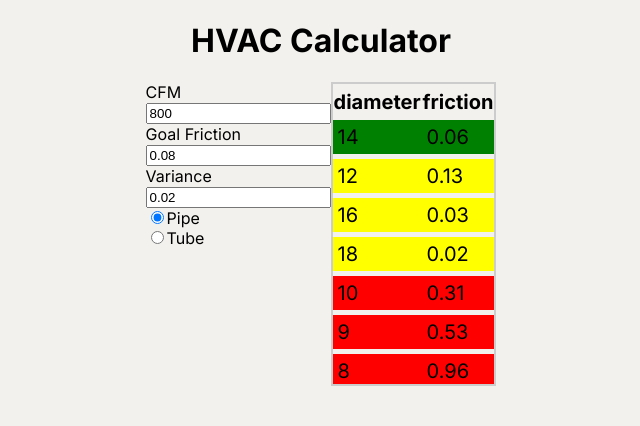
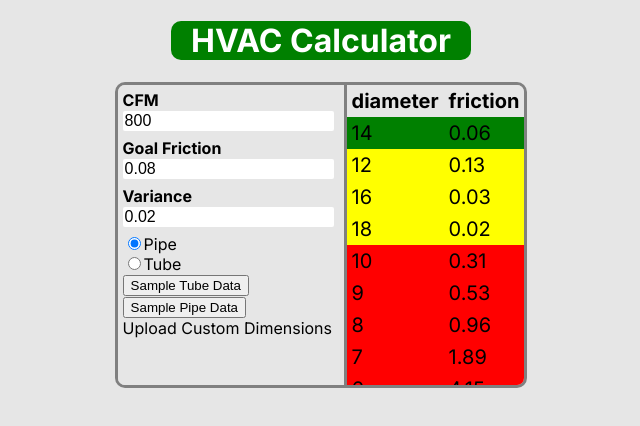
Before and after one commit to WillemHueffed/HVAC_Calculator, a Next.js app in the folder hvac-calculator-website/: page / in a window 1280 px wide. Shown: the top 426 px of the page, without its empty margins (319-959 px from the left). Built offline with nearby package versions, Linux system fonts and the light colour scheme.

Commit message:
sample file downloads work - will need styling adjustments working on upload button, havn't touched much of the data handling once uploaded

```diff
--- a/hvac-calculator-website/src/app/globals.css
+++ b/hvac-calculator-website/src/app/globals.css
@@ -1,3 +1,3 @@
 body {
-  background-color: hsl(40, 20%, 94%);
+  background-color: hsl(0, 0%, 90%);
 }
--- a/hvac-calculator-website/src/app/page.module.css
+++ b/hvac-calculator-website/src/app/page.module.css
@@ -3,40 +3,78 @@
 }
 
 .inputContainerDiv {
+  padding-right: 10px;
+  background-color: hsl(0, 0%, 90%);
+  padding-left: 5px;
+  padding-top: 5px;
+}
+
+.inputContainerDiv input {
+  font-size: 16px;
+}
+
+.inputForm label {
+  font-weight: bold;
+}
+
+.inputForm input {
+  margin-bottom: 7px;
+  border-radius: 2px;
+  border: none;
+}
+
+.inputForm label {
+  padding-bottom: 5px;
 }
 
 .flexDiv {
   display: flex;
   flex-direction: row;
   justify-content: center;
+  width: fit-content;
+  border: solid;
+  border-width: 3px;
+  border-radius: 10px;
+  border-color: hsl(0, 0%, 50%);
+  overflow: hidden;
+  margin-left: auto;
+  margin-right: auto;
+}
+
+.headerDiv {
+  background-color: green;
+  border-radius: 10px;
+  width: 300px;
+  margin: auto;
+}
+
+.headerDiv span {
+  color: white;
 }
 
 .tableDiv {
   max-height: 300px;
   max-width: 400px;
   font-size: 20px;
-  border: 2px solid #ccc;
+  border-left: none;
   overflow: auto;
+  background-color: hsl(0, 0%, 90%);
 }
 
 .dataTable {
-  border-collapse: separate;
-  border-spacing: 0 5px;
-  width: 100%;
+  table-layout: fixed;
+  border-collapse: collapse;
+}
+
+.dataTable th {
+  padding: 4px 5px 4px 5px;
 }
 
 .dataTable td {
-  padding: 5px;
+  padding: 4px 5px 4px 5px;
 }
 
-.dataTable tr {
-  border-bottom: 100px solid #3498db;
+.columnBreak {
+  width: 3px;
+  background-color: hsl(0, 0%, 50%);
 }
-
-.test {
-  border-bottom: 100px solid #3498db;
-}
-
-.dataTable tr:last-child {
-  border-bottom: none;
-}
--- a/hvac-calculator-website/src/app/page.tsx
+++ b/hvac-calculator-website/src/app/page.tsx
@@ -136,6 +136,93 @@ interface FormValues {
   diameter: number;
 }
 
+const handleFileUpload = (event: React.ChangeEvent<HTMLInputElement>) => {
+  if (!event.target.files) return;
+  console.log(event.target.files[0]);
+};
+
+function FileInputComponent() {
+  return (
+    <>
+      <div>
+        <input
+          name="file"
+          id="fileInput"
+          type="file"
+          accept=".csv"
+          onChange={handleFileUpload}
+          style={{ display: "none" }}
+        />
+        <label
+          htmlFor="fileInput"
+          style={{
+            cursor: "pointer",
+            background: "none",
+            border: "1px",
+            color: "black",
+            borderRadius: "2px",
+            borderWidth: "1px",
+          }}
+        >
+          Upload Custom Dimensions
+        </label>
+        {/*
+        <span id="file-name" style={{ marginLeft: "10px" }}>
+          No File Selected
+        </span>
+        */}
+      </div>
+    </>
+  );
+}
+
+const DownloadSampleCSVs = ({
+  data,
+  fileName,
+  downloadLabel,
+}: {
+  data: any[];
+  fileName: string;
+  downloadLabel: string;
+}) => {
+  const convertToCSV = (objArray: Object[]) => {
+    const array =
+      typeof objArray !== "object" ? JSON.parse(objArray) : objArray;
+    let str = "";
+
+    if (typeof objArray[0] !== "object") {
+      str = objArray.join("\r\n");
+    } else {
+      for (let i = 0; i < array.length; i++) {
+        let line = "";
+        for (let index in array[i]) {
+          if (line !== "") line += ",";
+          line += array[i][index];
+        }
+        str += line + "\r\n";
+      }
+    }
+    return str;
+  };
+
+  const downloadCSV = () => {
+    const csvData = new Blob([convertToCSV(data)], { type: "text/csv" });
+    const csvURL = URL.createObjectURL(csvData);
+    const link = document.createElement("a");
+    link.href = csvURL;
+    link.download = `${fileName}.csv`;
+    document.body.appendChild(link);
+    link.click();
+    document.body.removeChild(link);
+  };
+
+  return (
+    <div>
+      <button onClick={downloadCSV}>{downloadLabel}</button>
+    </div>
+  );
+};
+
 const InputComponent: React.FC<FormValuesProp> = ({
   formValues,
   setFormValues,
@@ -148,7 +235,7 @@ const InputComponent: React.FC<FormValuesProp> = ({
   return (
     <>
       <div>
-        <form>
+        <form className={styles.inputForm}>
           <label>CFM</label>
           <br />
           <input
@@ -200,34 +287,29 @@ const InputComponent: React.FC<FormValuesProp> = ({
           </form>
         }
       </div>
-      {/*
-      <div>
-        {formValues.conduitType === "Pipe" && (
-          <form>
-            <label>Diameter</label>
-            <input type="number" name="diameter" onInput={handleChange} />
-          </form>
-        )}
-        {formValues.conduitType === "Tube" && (
-          <form>
-            <label>Width</label>
-            <br />
-            <input type="number" name="width" onInput={handleChange} />
-            <br />
-            <label>Height</label>
-            <br />
-            <input type="number" name="height" onInput={handleChange} />
-            <br />
-          </form>
-        )}
-      </div>
-      */}
+      <DownloadSampleCSVs
+        data={TUBE_DIMENSIONS}
+        fileName="SampleTubeData"
+        downloadLabel="Sample Tube Data"
+      />
+      <DownloadSampleCSVs
+        data={PIPE_DIAMETERS}
+        fileName="SamplePipeData"
+        downloadLabel="Sample Pipe Data"
+      />
+      <FileInputComponent />
     </>
   );
 };
 
 function HeaderComponent() {
-  return <h1 className={styles.header}>HVAC Calculator</h1>;
+  return (
+    <h1 className={styles.header}>
+      <div className={styles.headerDiv}>
+        <span>HVAC Calculator</span>
+      </div>
+    </h1>
+  );
 }
 
 function TableComponent(tableData: calculatedTube[] | calculatedPipe[]) {
@@ -247,10 +329,7 @@ function TableComponent(tableData: calculatedTube[] | calculatedPipe[]) {
             </thead>
             <tbody>
               {tableData.map((row, rowIndex) => (
-                <tr
-                  key={rowIndex}
-                  style={(styles.test, { backgroundColor: row.color })}
-                >
+                <tr key={rowIndex} style={{ backgroundColor: row.color }}>
                   {Object.keys(tableData[0])
                     .filter((column) => column !== "color" && column !== "rank")
                     .map((column) => (
@@ -439,6 +518,7 @@ export default function Home() {
               setFormValues={setFormValues}
             />
           </div>
+          <div className={styles.columnBreak}></div>
           {TableComponent(tableData)}
         </div>
       </body>
```
